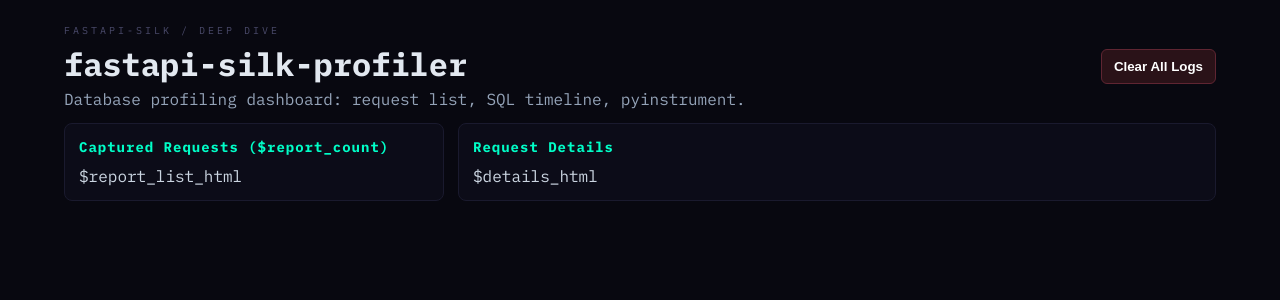
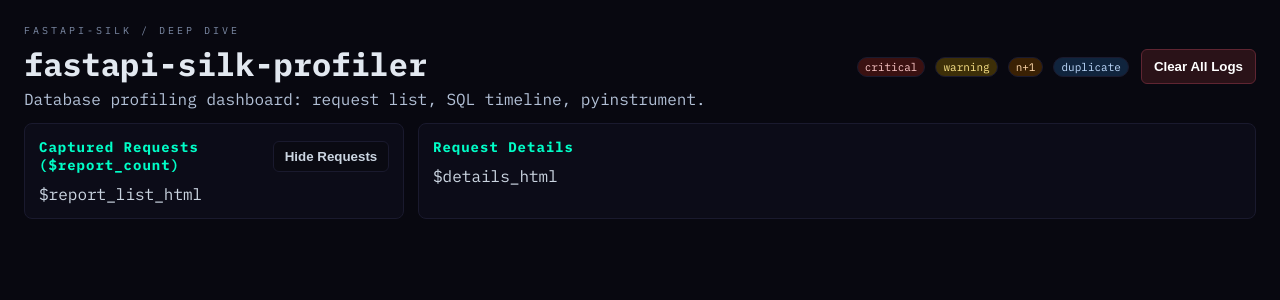
Before and after one commit to PrantaChakraborty/fastapi-silk-profiler, a Python web app: template src/fastapi_silk_profiler/templates/reports_dashboard.html in a window 1280 px wide. Shown: the top 300 px of the page. Run offline with Jinja, Linux system fonts and the light colour scheme; the template is opened without the code that fills it, so the values that code supplies are empty.

Commit message:
feat(ui): declutter reports dashboard with request panel toggle and expandable SQL cells

```diff
--- a/src/fastapi_silk_profiler/models.py
+++ b/src/fastapi_silk_profiler/models.py
@@ -18,6 +18,7 @@ class SQLQueryRecord:
     rowcount: int | None
     normalized_statement: str = ""
     is_slow: bool = False
+    is_critical: bool = False
     is_duplicate: bool = False
     is_n_plus_one: bool = False
     explain_plan: list[str] = field(default_factory=list)
@@ -30,6 +31,7 @@ class QueryAnalysisSummary:
     total_db_time_ms: float = 0.0
     db_time_ratio: float = 0.0
     slow_query_count: int = 0
+    critical_query_count: int = 0
     duplicate_query_count: int = 0
     duplicate_query_groups: int = 0
     n_plus_one_query_count: int = 0
--- a/src/fastapi_silk_profiler/templates/reports_dashboard.html
+++ b/src/fastapi_silk_profiler/templates/reports_dashboard.html
@@ -16,7 +16,7 @@
   --panel: #0c0c18;
   --panel-2: #0a0a12;
   --line: #1a1a2e;
-  --muted: #4a4a6a;
+  --muted: #7c8aa5;
   --text: #cbd5e1;
   --title: #e2e8f0;
   --accent: #00ffc8;
@@ -29,7 +29,7 @@ body {
   background: var(--bg);
   color: var(--text);
 }
-.container { max-width: 1200px; margin: 0 auto; padding: 24px; }
+.container { width: 100%; max-width: none; margin: 0; padding: clamp(14px, 2vw, 24px); }
 .topbar {
   display: flex;
   justify-content: space-between;
@@ -37,8 +37,10 @@ body {
   gap: 12px;
   margin-bottom: 14px;
 }
+.toolbar { display: flex; align-items: center; gap: 8px; flex-wrap: wrap; justify-content: flex-end; }
+.legend { display: flex; flex-wrap: wrap; gap: 6px; }
 h1 { margin: 0; color: var(--title); }
-.subtitle { margin: 4px 0 0; color: #94a3b8; }
+.subtitle { margin: 4px 0 0; color: #b2c0d6; }
 .kicker {
   color: var(--muted);
   letter-spacing: 3px;
@@ -101,6 +103,8 @@ button:hover { filter: brightness(1.1); }
   grid-template-columns: minmax(320px, 380px) minmax(0, 1fr);
   gap: 14px;
 }
+.layout.requests-collapsed { grid-template-columns: minmax(0, 1fr); }
+.layout.requests-collapsed #requests-panel { display: none; }
 .card {
   background: var(--panel);
   border: 1px solid var(--line);
@@ -108,6 +112,14 @@ button:hover { filter: brightness(1.1); }
   padding: 14px;
 }
 .panel-title { margin: 0 0 10px; color: var(--accent); font-size: 14px; letter-spacing: 1px; }
+.panel-header {
+  display: flex;
+  align-items: center;
+  justify-content: space-between;
+  gap: 10px;
+  margin-bottom: 10px;
+}
+.panel-title-tight { margin: 0; color: var(--accent); font-size: 14px; letter-spacing: 1px; }
 .list { max-height: 78vh; overflow-y: auto; }
 .report-item {
   display: block;
@@ -123,9 +135,13 @@ button:hover { filter: brightness(1.1); }
 .report-item.active { border-color: var(--accent); }
 .request { font-weight: 600; margin-bottom: 4px; color: var(--title); }
 .meta { color: #94a3b8; font-size: 11px; }
+.icon-btn {
+  min-width: 116px;
+  padding: 7px 10px;
+}
 .summary-grid {
   display: grid;
-  grid-template-columns: repeat(auto-fit, minmax(150px, 1fr));
+  grid-template-columns: repeat(auto-fit, minmax(165px, 1fr));
   gap: 10px;
 }
 .metric {
@@ -133,6 +149,61 @@ button:hover { filter: brightness(1.1); }
   border: 1px solid var(--line);
   border-radius: 6px;
   padding: 10px;
+}
+.chip-row { margin: 8px 0 12px; display: flex; flex-wrap: wrap; gap: 8px; }
+.chip {
+  display: inline-flex;
+  padding: 4px 8px;
+  border-radius: 999px;
+  border: 1px solid var(--line);
+  font-size: 11px;
+  letter-spacing: 0.2px;
+}
+.chip-critical, .badge-critical { background: #3a1111; border-color: #7f1d1d; color: #fecaca; }
+.chip-slow, .badge-slow { background: #3d2f08; border-color: #92400e; color: #fde68a; }
+.chip-nplus1, .badge-nplus1 { background: #3a2104; border-color: #9a3412; color: #fed7aa; }
+.badge-duplicate { background: #10243d; border-color: #1d4ed8; color: #bfdbfe; }
+.meta-strip {
+  display: flex;
+  flex-wrap: wrap;
+  gap: 10px;
+  color: #94a3b8;
+  font-size: 12px;
+  margin-bottom: 8px;
+}
+.badge {
+  display: inline-flex;
+  border: 1px solid var(--line);
+  border-radius: 999px;
+  padding: 2px 7px;
+  font-size: 11px;
+  margin-right: 4px;
+}
+.is-noise { opacity: 0.6; }
+.timeline-row:nth-child(odd) { background: rgba(255, 255, 255, 0.01); }
+.timeline-row.is-critical { background: rgba(127, 29, 29, 0.24); }
+.timeline-row.is-slow { background: rgba(146, 64, 14, 0.20); }
+.timeline-row.is-nplus1 { background: rgba(154, 52, 18, 0.16); }
+.timeline-row.is-duplicate { background: rgba(29, 78, 216, 0.14); }
+#toggle-requests-btn-collapsed { display: none; margin-bottom: 10px; }
+.layout.requests-collapsed #toggle-requests-btn-collapsed { display: inline-flex; }
+.sql-detail summary {
+  cursor: pointer;
+  list-style: none;
+}
+.sql-detail summary::-webkit-details-marker { display: none; }
+.sql-preview {
+  display: block;
+  max-width: 560px;
+  white-space: nowrap;
+  overflow: hidden;
+  text-overflow: ellipsis;
+}
+.sql-full {
+  display: block;
+  margin-top: 6px;
+  white-space: pre-wrap;
+  word-break: break-word;
 }
 .metric span { color: var(--muted); font-size: 11px; }
 .metric strong { display: block; margin-top: 6px; word-break: break-word; color: var(--title); }
@@ -173,14 +244,28 @@ code { color: #a78bfa; }
           Database profiling dashboard: request list, SQL timeline, pyinstrument.
         </p>
       </div>
-      <button id="clear-btn" type="button">Clear All Logs</button>
+      <div class="toolbar">
+        <div class="legend">
+          <span class="badge badge-critical">critical</span>
+          <span class="badge badge-slow">warning</span>
+          <span class="badge badge-nplus1">n+1</span>
+          <span class="badge badge-duplicate">duplicate</span>
+        </div>
+        <button id="clear-btn" type="button">Clear All Logs</button>
+      </div>
     </div>
-    <div class="layout">
-      <section class="card">
-        <h2 class="panel-title">Captured Requests ($report_count)</h2>
+    <div id="dashboard-layout" class="layout">
+      <section id="requests-panel" class="card">
+        <div class="panel-header">
+          <h2 class="panel-title-tight">Captured Requests ($report_count)</h2>
+          <button id="toggle-requests-btn" class="btn-secondary icon-btn" type="button"
+            title="Collapse request list" aria-label="Collapse request list">Hide Requests</button>
+        </div>
         <div class="list">$report_list_html</div>
       </section>
       <section class="card">
+        <button id="toggle-requests-btn-collapsed" class="btn-secondary icon-btn" type="button"
+          title="Expand request list" aria-label="Expand request list">Show Requests</button>
         <h2 class="panel-title">Request Details</h2>
         $details_html
       </section>
@@ -233,6 +318,53 @@ modalConfirmBtn?.addEventListener("click", async () => {
   hideModal();
   window.alert("Failed to clear logs. Please try again.");
 });
+
+const togglePyinstrumentBtn = document.getElementById("toggle-pyinstrument-btn");
+const pyinstrumentPanel = document.getElementById("pyinstrument-panel");
+const pyinstrumentTemplate = document.getElementById("pyinstrument-template");
+const dashboardLayout = document.getElementById("dashboard-layout");
+const toggleRequestsBtn = document.getElementById("toggle-requests-btn");
+const toggleRequestsBtnCollapsed = document.getElementById("toggle-requests-btn-collapsed");
+
+const REQUESTS_COLLAPSED_KEY = "silk.requests.collapsed";
+const updateRequestsToggleLabel = () => {
+  if (!dashboardLayout || !toggleRequestsBtn) return;
+  const collapsed = dashboardLayout.classList.contains("requests-collapsed");
+  toggleRequestsBtn.textContent = collapsed ? "Show Requests" : "Hide Requests";
+  toggleRequestsBtn.title = collapsed ? "Expand request list" : "Collapse request list";
+  toggleRequestsBtn.setAttribute("aria-label", toggleRequestsBtn.title);
+};
+
+if (dashboardLayout && window.localStorage.getItem(REQUESTS_COLLAPSED_KEY) === "1") {
+  dashboardLayout.classList.add("requests-collapsed");
+  updateRequestsToggleLabel();
+}
+
+const toggleRequestsPanel = () => {
+  if (!dashboardLayout) return;
+  dashboardLayout.classList.toggle("requests-collapsed");
+  const collapsed = dashboardLayout.classList.contains("requests-collapsed");
+  window.localStorage.setItem(REQUESTS_COLLAPSED_KEY, collapsed ? "1" : "0");
+  updateRequestsToggleLabel();
+};
+
+toggleRequestsBtn?.addEventListener("click", toggleRequestsPanel);
+toggleRequestsBtnCollapsed?.addEventListener("click", toggleRequestsPanel);
+
+togglePyinstrumentBtn?.addEventListener("click", () => {
+  if (!pyinstrumentPanel || !togglePyinstrumentBtn) return;
+  const isHidden = pyinstrumentPanel.hasAttribute("hidden");
+  if (isHidden) {
+    if (pyinstrumentPanel.childElementCount === 0 && pyinstrumentTemplate) {
+      pyinstrumentPanel.appendChild(pyinstrumentTemplate.content.cloneNode(true));
+    }
+    pyinstrumentPanel.removeAttribute("hidden");
+    togglePyinstrumentBtn.textContent = "Hide Pyinstrument Trace";
+    return;
+  }
+  pyinstrumentPanel.setAttribute("hidden", "");
+  togglePyinstrumentBtn.textContent = "Show Pyinstrument Trace";
+});
 </script>
 </body>
 </html>
```
Also changed, not shown: src/fastapi_silk_profiler/query_analysis.py (+8 -2 lines), src/fastapi_silk_profiler/renderers.py (+98 -19 lines), src/fastapi_silk_profiler/store.py (+14 -3 lines), tests/test_query_analysis.py (+3 -1 lines), README.md.
